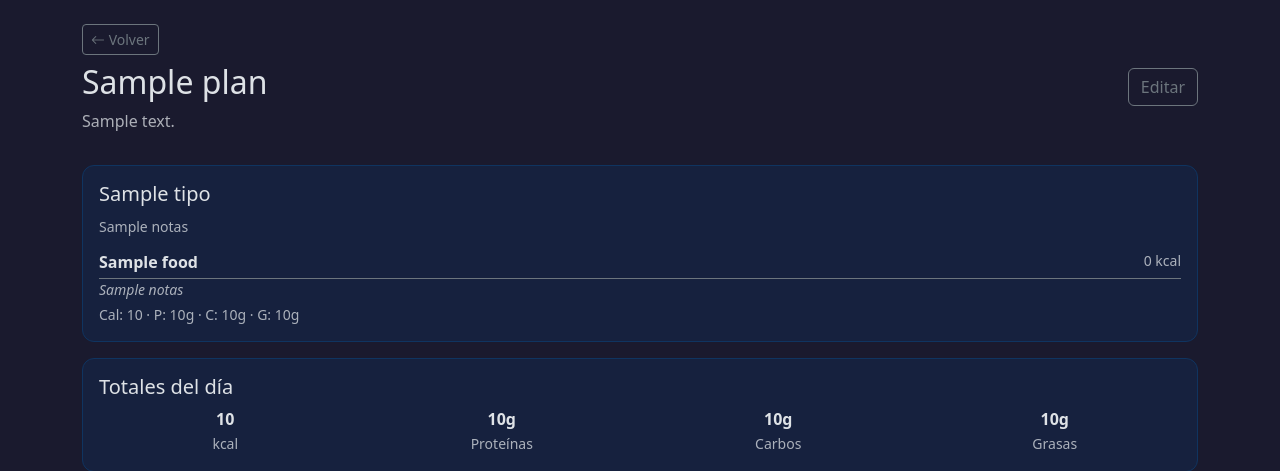
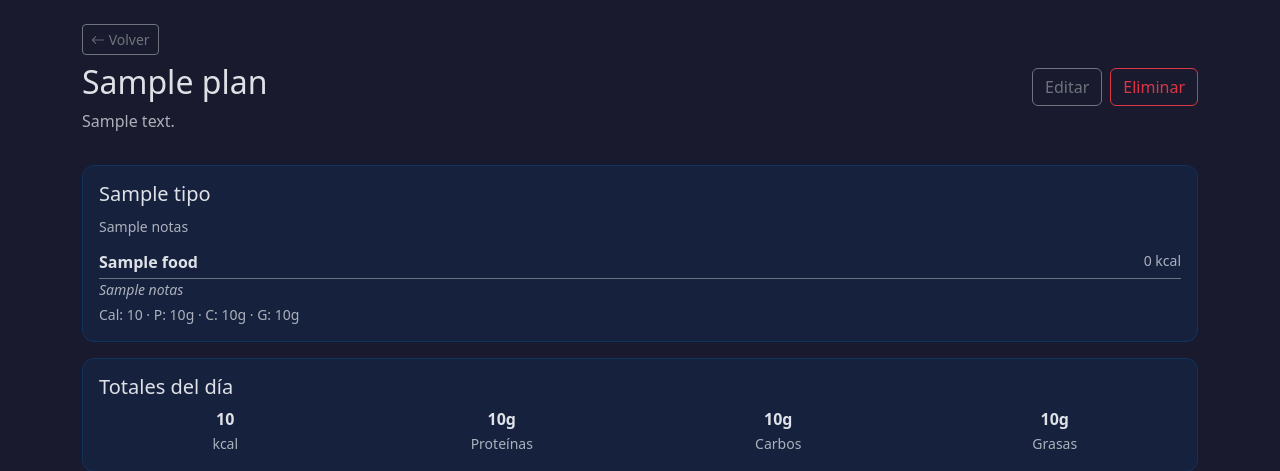
Before and after one commit to fyedro/canas, a FastAPI app: template app/templates/diet_plans/view.html in a window 1280 px wide. Shown: the top 471 px of the page. Run offline with FastAPI, Linux system fonts and the light colour scheme; the template is opened without the code that fills it: most values are stand-ins (such as "Sample title", 1, 10 or a date in 2020); some libraries are stand-ins or nearby versions.

Commit message:
add delete button on list and view pages

```diff
--- a/app/templates/diet_plans/list.html
+++ b/app/templates/diet_plans/list.html
@@ -63,10 +63,14 @@
                 <p class="card-text small text-muted">
                     {{ plan.meals|length }} comidas
                 </p>
-                <div class="d-flex gap-2">
+                <div class="d-flex gap-1">
                     <a href="/diet-plans/{{ plan.id }}" class="btn btn-outline-primary btn-sm flex-grow-1">Ver</a>
                     <a href="/diet-plans/{{ plan.id }}/edit" class="btn btn-outline-secondary btn-sm flex-grow-1">Editar</a>
                     <a href="/diet-plans/{{ plan.id }}/week" class="btn btn-outline-warning btn-sm flex-grow-1">Semana</a>
+                    <form method="post" action="/diet-plans/{{ plan.id }}/delete" style="display:inline"
+                          onsubmit="return confirm('¿Eliminar {{ plan.nombre }}?')">
+                        <button type="submit" class="btn btn-outline-danger btn-sm"><i class="bi bi-trash"></i></button>
+                    </form>
                 </div>
             </div>
         </div>
--- a/app/templates/diet_plans/view.html
+++ b/app/templates/diet_plans/view.html
@@ -9,7 +9,13 @@
         <p class="text-muted">{{ plan.descripcion }}</p>
         {% endif %}
     </div>
-    <a href="/diet-plans/{{ plan.id }}/edit" class="btn btn-outline-secondary">Editar</a>
+    <div class="d-flex gap-2">
+        <a href="/diet-plans/{{ plan.id }}/edit" class="btn btn-outline-secondary">Editar</a>
+        <form method="post" action="/diet-plans/{{ plan.id }}/delete" style="display:inline"
+              onsubmit="return confirm('¿Eliminar {{ plan.nombre }}?')">
+            <button type="submit" class="btn btn-outline-danger">Eliminar</button>
+        </form>
+    </div>
 </div>
 
 {% for meal in plan.meals %}
```
